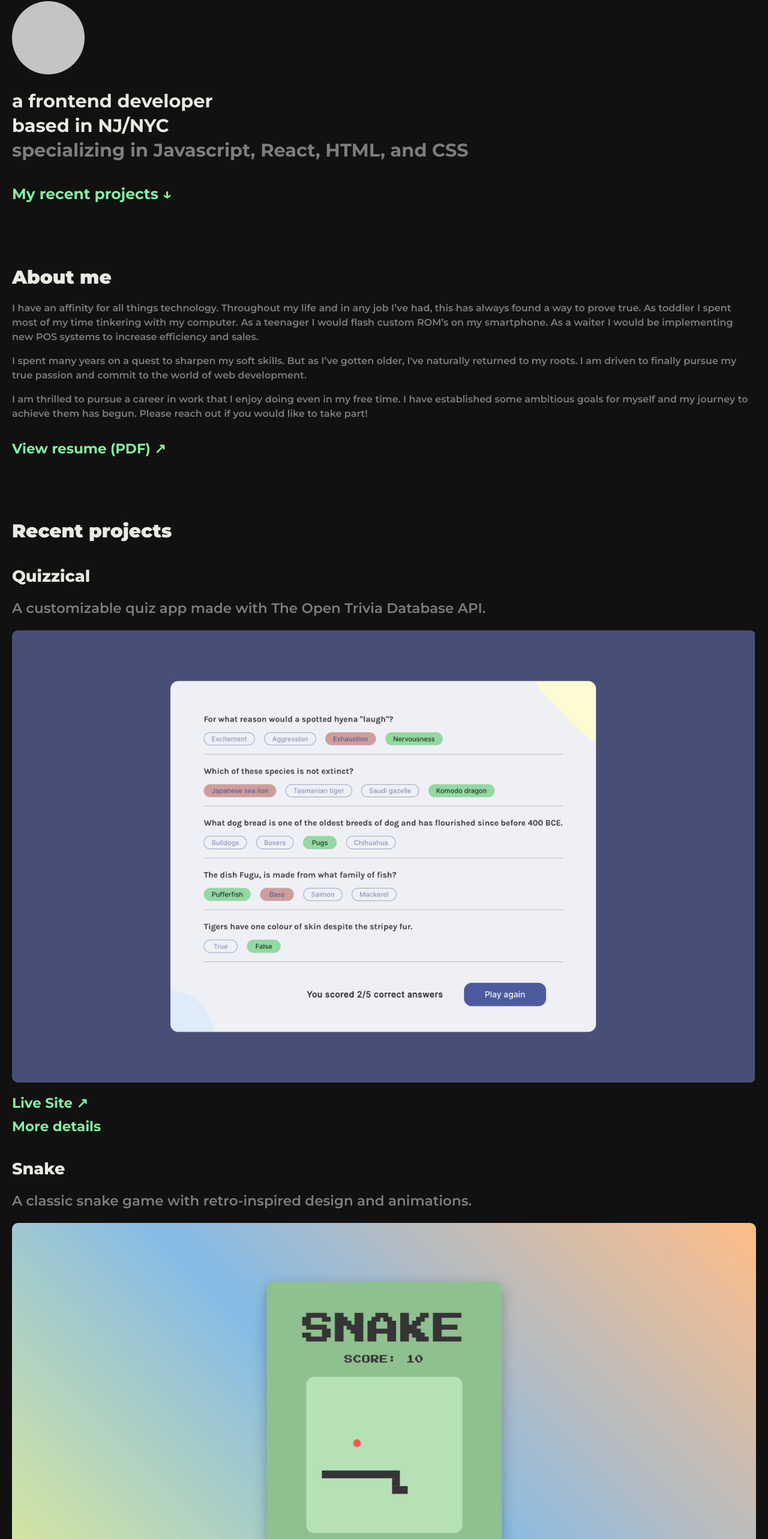
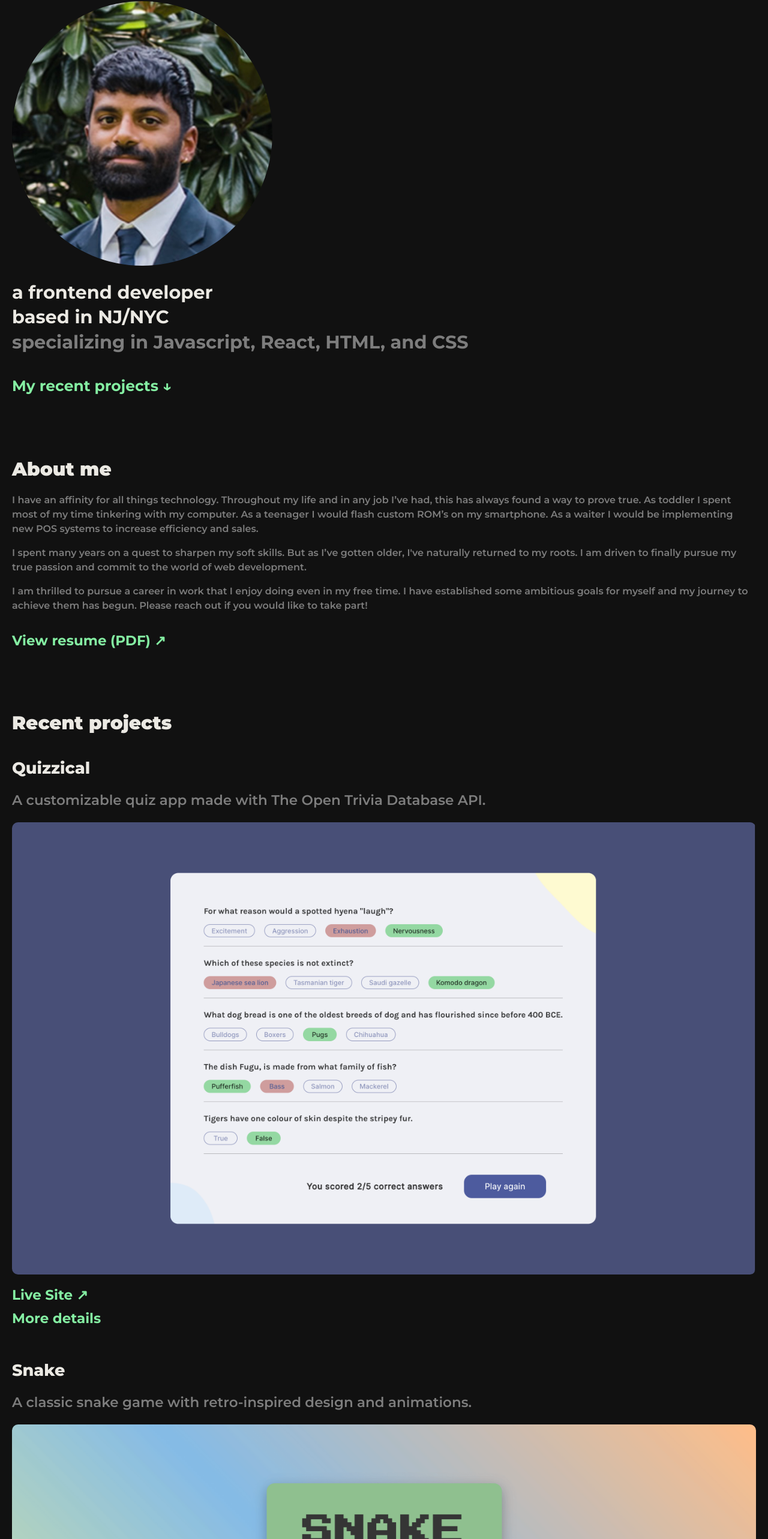
Before and after one commit to gare-Ware/garyk-portfolio, a React (Create React App) app: page / in a window 1280 px wide. Shown: the part 226-2792 px from the top of the page at 60% size. Built offline with nearby package versions, Linux system fonts and the light colour scheme.

Commit message:
Early build

```diff
--- a/src/Components/Home.js
+++ b/src/Components/Home.js
@@ -1,4 +1,5 @@
 import circle from '../imgs/circle.png'
+import headshot from '../imgs/headshot.jpeg'
 
 export default function Home() {
     return (
@@ -7,7 +8,7 @@ export default function Home() {
                 Hey, I'm<br/>
                 Gary
             </h1>
-            <img className='home__img' src={circle} alt="professional headshot"/>
+            <img className='home__img' src={headshot} alt="professional headshot"/>
             <p className='home__subheader'>
                 a frontend developer<br/>
                 based in NJ/NYC
--- a/src/index.css
+++ b/src/index.css
@@ -203,6 +203,8 @@ main {
 }
 .home__img {
   margin-bottom: 1.25em;
+  border-radius: 50%;
+  width: 35%;
 }
 .home__subheader {
   font-weight: var(--h3);
@@ -245,7 +247,10 @@ main {
   font-size: var(--section-header)
 }
 .project-summary {
-  margin: 2.5em 0;
+  margin: 3.5em 0;
+}
+.project-summary:nth-of-type(1) {
+  margin-top: 2.5em;
 }
 .project-summary:nth-last-of-type(1) {
   margin-bottom: 0;
```
Also changed, not shown: src/imgs/headshot.jpeg (added).
